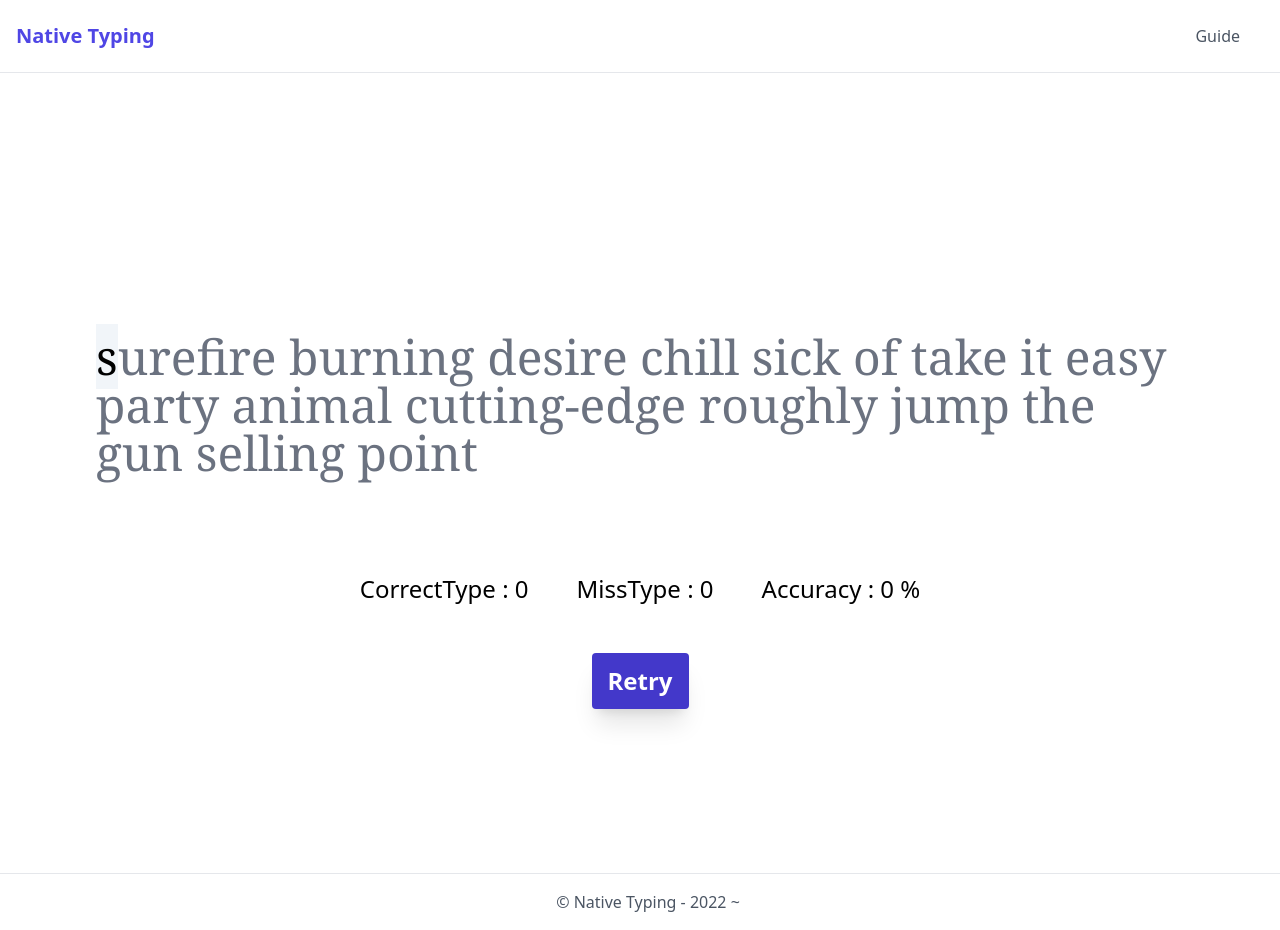
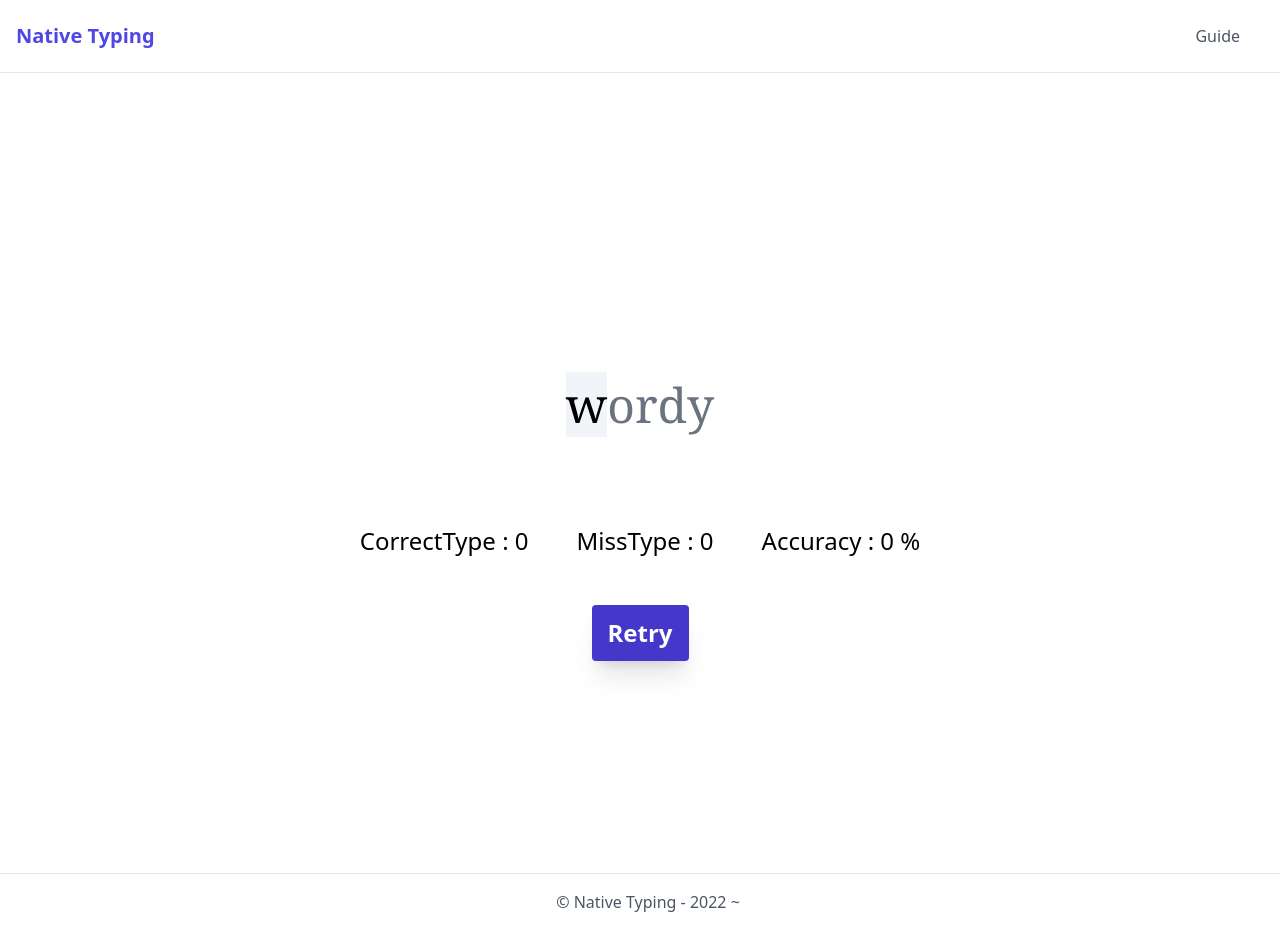
Before and after one commit to agukk/react-typing-app, a React (Create React App) app: page /typing in a window 1280 px wide. Built offline with nearby package versions, Linux system fonts and the light colour scheme.

Commit message:
create Error404 page

```diff
--- /dev/null
+++ b/src/components/pages/Error404.jsx
@@ -0,0 +1,7 @@
+export const Error404 = () => {
+    return(
+        <div className='w-screen'>
+            <img src={`${process.env.PUBLIC_URL}/images/error404.jpg`} alt="Error404_image"/>
+        </div>
+    );
+}
--- a/src/components/pages/Typing.jsx
+++ b/src/components/pages/Typing.jsx
@@ -6,6 +6,7 @@ import { MissLetter } from "../atoms/layout/MissLetter";
 import { NomalLetter } from "../atoms/layout/NomalLetter";
 import { TypeLetter } from "../atoms/layout/TypeLetter";
 import { PrimaryButton } from "../atoms/button/PrimaryButton";
+import { Link } from "react-router-dom";
 
 export const Typing = () => {
     // words that user types
@@ -28,10 +29,11 @@ export const Typing = () => {
     const [missCount, setMissCount] = useState(0);
     const [finish, setFinish] = useState(false);
     const [retry, setRetry] = useState("");
+    const [modalOpen, setModalOpen] = useState(false);
 
     useEffect(() => {
         let ts = '';
-        for (let i = 0; i < 10; i++) {
+        for (let i = 0; i < 1; i++) {
             let word = words[Math.floor(Math.random() * words.length)];
             ts += word + ' '
         }
@@ -52,6 +54,7 @@ export const Typing = () => {
             if (index + 1 >= typingString.length)
             {
                 setFinish(true);
+                setModalOpen(true);
             }
         }
         else
@@ -67,6 +70,7 @@ export const Typing = () => {
         setMissCount(0);
         setFinish(false);
         setRetry(Math.random());
+        setModalOpen(false);
     }
 
     let accuracy = 0
@@ -94,6 +98,11 @@ export const Typing = () => {
             <div onClick={initilize} className='pt-12'>
                 <PrimaryButton>Retry</PrimaryButton>
             </div>
+            {/* {modalOpen ? (
+                <h1>Fuck you</h1>
+            ) : (
+                <></>
+            )} */}
         </div>
     );
 }
--- a/src/router/Router.jsx
+++ b/src/router/Router.jsx
@@ -1,4 +1,5 @@
 import { BrowserRouter, Route, Routes } from "react-router-dom";
+import { Error404 } from "../components/pages/Error404";
 import { Guide } from "../components/pages/Guide";
 import { Top } from "../components/pages/Top";
 import { Typing } from "../components/pages/Typing";
@@ -10,6 +11,7 @@ export const Router = () => {
                 <Route index element={<Top/>}/>
                 <Route path={'guide'} element={<Guide/>}/>
                 <Route path={'typing'} element={<Typing/>}/>
+                <Route path={'*'} element={<Error404/>}/>
             </Routes>
         </BrowserRouter>
     );
```
